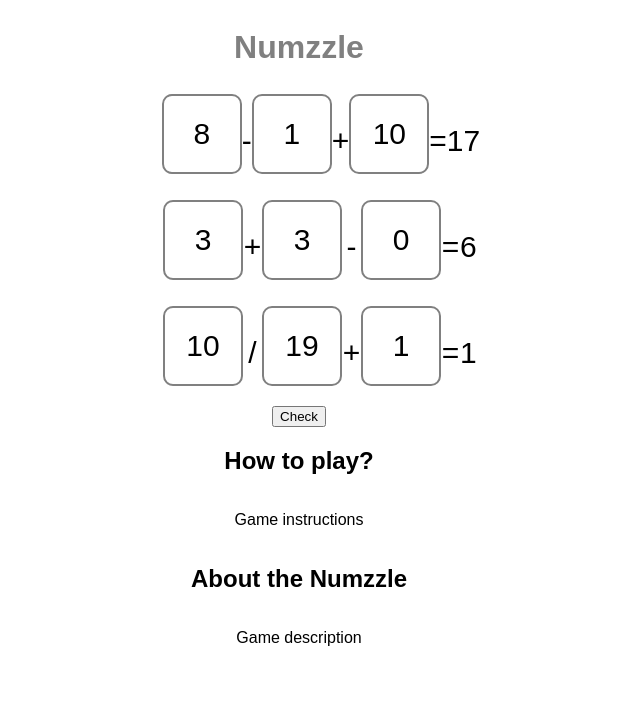
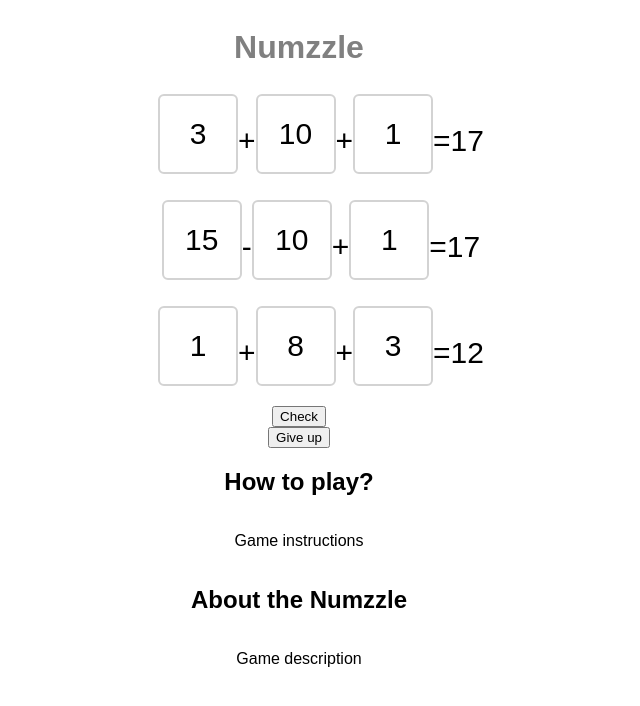
Before and after one commit to StanoSpodniak/numzzle_3, a React (Vite) app: page / in a window 1280 px wide. Shown: the top 706 px of the page, without its empty margins (341-981 px from the left). Built offline with nearby package versions, Linux system fonts and the light colour scheme.

Commit message:
Added new functionalities

```diff
--- a/src/components/Game.module.css
+++ b/src/components/Game.module.css
@@ -27,20 +27,30 @@
     font-size: 30px;
 }
 
-.numberButton.selected {
-    border: 2px solid black;
-    color: black;
-    font-weight: 600;
-}
-
-.numberButton {
+.button {
     display: flex;
     align-items: center;
     justify-content: center;
     width: 80px;
     height: 80px;
     background-color: white;
-    border: 2px solid grey;
-    border-radius: 10px;
+    border: 2px solid lightgrey;
+    border-radius: 6px;
     font-size: 30px;
 }
+
+.green {
+    color: #00ff00;
+    border: 2px solid #00ff00;
+}
+
+.red {
+    color: #ff0000;
+    border: 2px solid #ff0000;
+}
+
+.black {
+    color: black;
+    border: 2px solid black;
+    font-weight: 600;
+}
--- a/src/components/Game.tsx
+++ b/src/components/Game.tsx
@@ -4,8 +4,8 @@ import { getMathProblem, shuffleArray } from "./utils/ProblemGenerator";
 
 //check Dev.to
 //https://kadam.net/en/webmaster - ads
-//add functionality check if solution is correct - handle check
 //add give up functionality
+//add new game functionality give up button will change to new game button
 
 function Game() {
     const [problems, setProblems] = useState<
@@ -19,8 +19,84 @@ function Game() {
         }>
     >([]);
     const [allNumbers, setAllNumbers] = useState<number[]>([]);
+    const [selectedIndex, setSelectedIndex] = useState<number | null>(null);
 
-    const [selectedIndex, setSelectedIndex] = useState<number | null>(null);
+    const [buttons, setButtons] = useState([
+        {
+            id: 1,
+            status: "neutral" as
+                | "correct"
+                | "incorrect"
+                | "neutral"
+                | "clicked",
+        },
+        {
+            id: 2,
+            status: "neutral" as
+                | "correct"
+                | "incorrect"
+                | "neutral"
+                | "clicked",
+        },
+        {
+            id: 3,
+            status: "neutral" as
+                | "correct"
+                | "incorrect"
+                | "neutral"
+                | "clicked",
+        },
+        {
+            id: 4,
+            status: "neutral" as
+                | "correct"
+                | "incorrect"
+                | "neutral"
+                | "clicked",
+        },
+        {
+            id: 5,
+            status: "neutral" as
+                | "correct"
+                | "incorrect"
+                | "neutral"
+                | "clicked",
+        },
+        {
+            id: 6,
+            status: "neutral" as
+                | "correct"
+                | "incorrect"
+                | "neutral"
+                | "clicked",
+        },
+        {
+            id: 7,
+            status: "neutral" as
+                | "correct"
+                | "incorrect"
+                | "neutral"
+                | "clicked",
+        },
+        {
+            id: 8,
+            status: "neutral" as
+                | "correct"
+                | "incorrect"
+                | "neutral"
+                | "clicked",
+        },
+        {
+            id: 9,
+            status: "neutral" as
+                | "correct"
+                | "incorrect"
+                | "neutral"
+                | "clicked",
+        },
+    ]);
+
+    const [isSolutionVisible, setIsSolutionVisible] = useState(false);
 
     // Generate random math problem when the component is mounted
     useEffect(() => {
@@ -53,20 +129,38 @@ function Game() {
         if (selectedIndex === null) {
             // If no number is selected, set the first one as selected
             setSelectedIndex(index);
+
+            // Highlight selected number
+            const newButtons = [...buttons];
+            newButtons[index].status = "clicked";
+            setButtons(newButtons);
         } else {
             // Swap the numbers when two indices are selected
             const newNumbers = [...allNumbers];
             const temp = newNumbers[selectedIndex];
             newNumbers[selectedIndex] = newNumbers[index];
             newNumbers[index] = temp;
+
+            // Highlight second selected number
+            const newButtons = [...buttons];
+            newButtons[index].status = "clicked";
+            setButtons(newButtons);
+
             setAllNumbers(newNumbers);
             setSelectedIndex(null); // Reset selected index after swap
+
+            // Undo selected number highlight
+            const resetButtons = [...buttons];
+            setTimeout(() => {
+                resetButtons.forEach((button) => {
+                    button.status = "neutral";
+                });
+                setButtons(resetButtons);
+            }, 250);
         }
     };
 
     const handleCheck = () => {
-        let correct = true;
-
         const firstSolution = problems[0].result;
         const firstResult = eval(
             allNumbers[0] +
@@ -85,7 +179,7 @@ function Game() {
                 allNumbers[5]
         );
 
-        const thirdSolution = problems[1].result;
+        const thirdSolution = problems[2].result;
         const thirdResult = eval(
             allNumbers[6] +
                 problems[2].operator1 +
@@ -94,21 +188,60 @@ function Game() {
                 allNumbers[8]
         );
 
-        if (
-            firstResult === firstSolution ||
-            secondResult === secondSolution ||
-            thirdResult === thirdSolution
-        ) {
-            correct = true;
+        const newButtons = [...buttons];
+
+        if (firstResult === firstSolution) {
+            newButtons[0].status = "correct";
+            newButtons[1].status = "correct";
+            newButtons[2].status = "correct";
         } else {
-            correct = false;
+            newButtons[0].status = "incorrect";
+            newButtons[1].status = "incorrect";
+            newButtons[2].status = "incorrect";
         }
 
-        if (correct) {
-            console.log(correct);
+        if (secondResult === secondSolution) {
+            newButtons[3].status = "correct";
+            newButtons[4].status = "correct";
+            newButtons[5].status = "correct";
         } else {
-            console.log(correct);
+            newButtons[3].status = "incorrect";
+            newButtons[4].status = "incorrect";
+            newButtons[5].status = "incorrect";
         }
+
+        if (thirdResult === thirdSolution) {
+            newButtons[6].status = "correct";
+            newButtons[7].status = "correct";
+            newButtons[8].status = "correct";
+        } else {
+            newButtons[6].status = "incorrect";
+            newButtons[7].status = "incorrect";
+            newButtons[8].status = "incorrect";
+        }
+
+        setButtons(newButtons);
+
+        setTimeout(() => {
+            const resetButtons = [...newButtons];
+            resetButtons.forEach((button) => {
+                button.status = "neutral";
+            });
+            setButtons(resetButtons);
+        }, 1000);
+    };
+
+    const getButtonClass = (
+        status: "correct" | "incorrect" | "neutral" | "clicked"
+    ) => {
+        if (status === "correct") return `${styles.button} ${styles.green}`;
+        if (status === "incorrect") return `${styles.button} ${styles.red}`;
+        if (status === "clicked") return `${styles.button} ${styles.black}`;
+        return `${styles.button} ${styles.gray}`;
+    };
+
+    const handleGiveUp = () => {
+        setIsSolutionVisible(true);
     };
 
     return (
@@ -117,9 +250,7 @@ function Game() {
             <div className={styles.grid}>
                 <button
                     key={0}
-                    className={`${styles.numberButton} ${
-                        selectedIndex === 0 ? styles.selected : ""
-                    }`}
+                    className={getButtonClass(buttons[0].status)}
                     onClick={() => handleClick(0)}
                 >
                     <p className={styles.buttonText}>{allNumbers[0]}</p>
@@ -129,9 +260,7 @@ function Game() {
                 </p>
                 <button
                     key={1}
-                    className={`${styles.numberButton} ${
-                        selectedIndex === 1 ? styles.selected : ""
-                    }`}
+                    className={getButtonClass(buttons[1].status)}
                     onClick={() => handleClick(1)}
                 >
                     <p className={styles.buttonText}>{allNumbers[1]}</p>
@@ -141,9 +270,7 @@ function Game() {
                 </p>
                 <button
                     key={2}
-                    className={`${styles.numberButton} ${
-                        selectedIndex === 2 ? styles.selected : ""
-                    }`}
+                    className={getButtonClass(buttons[2].status)}
                     onClick={() => handleClick(2)}
                 >
                     <p className={styles.buttonText}>{allNumbers[2]}</p>
@@ -154,9 +281,7 @@ function Game() {
             <div className={styles.grid}>
                 <button
                     key={3}
-                    className={`${styles.numberButton} ${
-                        selectedIndex === 3 ? styles.selected : ""
-                    }`}
+                    className={getButtonClass(buttons[3].status)}
                     onClick={() => handleClick(3)}
                 >
                     <p className={styles.buttonText}>{allNumbers[3]}</p>
@@ -166,9 +291,7 @@ function Game() {
                 </p>
                 <button
                     key={4}
-                    className={`${styles.numberButton} ${
-                        selectedIndex === 4 ? styles.selected : ""
-                    }`}
+                    className={getButtonClass(buttons[4].status)}
                     onClick={() => handleClick(4)}
                 >
                     <p className={styles.buttonText}>{allNumbers[4]}</p>
@@ -178,9 +301,7 @@ function Game() {
                 </p>
                 <button
                     key={5}
-                    className={`${styles.numberButton} ${
-                        selectedIndex === 5 ? styles.selected : ""
-                    }`}
+                    className={getButtonClass(buttons[5].status)}
                     onClick={() => handleClick(5)}
                 >
                     <p className={styles.buttonText}>{allNumbers[5]}</p>
@@ -191,9 +312,7 @@ function Game() {
             <div className={styles.grid}>
                 <button
                     key={6}
-                    className={`${styles.numberButton} ${
-                        selectedIndex === 6 ? styles.selected : ""
-                    }`}
+                    className={getButtonClass(buttons[6].status)}
                     onClick={() => handleClick(6)}
                 >
                     <p className={styles.buttonText}>{allNumbers[6]}</p>
@@ -203,9 +322,7 @@ function Game() {
                 </p>
                 <button
                     key={7}
-                    className={`${styles.numberButton} ${
-                        selectedIndex === 7 ? styles.selected : ""
-                    }`}
+                    className={getButtonClass(buttons[7].status)}
                     onClick={() => handleClick(7)}
                 >
                     <p className={styles.buttonText}>{allNumbers[7]}</p>
@@ -215,9 +332,7 @@ function Game() {
                 </p>
                 <button
                     key={8}
-                    className={`${styles.numberButton} ${
-                        selectedIndex === 8 ? styles.selected : ""
-                    }`}
+                    className={getButtonClass(buttons[8].status)}
                     onClick={() => handleClick(8)}
                 >
                     <p className={styles.buttonText}>{allNumbers[8]}</p>
@@ -226,6 +341,22 @@ function Game() {
                 <p className={styles.operator}>{problems?.[2]?.result}</p>
             </div>
             <button onClick={() => handleCheck()}>Check</button>
+            <button onClick={() => handleGiveUp()}>Give up</button>
+            {isSolutionVisible && (
+                <div className={styles.solutionContainer}>
+                    <button>Show solution</button>
+                    <button>Back</button>
+                    {problems.map((problem, index) => (
+                        <div key={index}>
+                            <p>
+                                {problem.num1} {problem.operator1}{" "}
+                                {problem.num2} {problem.operator2}{" "}
+                                {problem.num3} = {problem.result}
+                            </p>
+                        </div>
+                    ))}
+                </div>
+            )}
             <h2>How to play?</h2>
             <p>Game instructions</p>
             <h2>About the Numzzle</h2>
--- a/src/components/utils/ProblemGenerator.ts
+++ b/src/components/utils/ProblemGenerator.ts
@@ -7,10 +7,16 @@ export const getMathProblem = (): {
     result: number;
 } => {
     const operators1 = ["+", "-", "*", "/"];
-    const operators2 = ["+", "-", "*"];
+    const operators2 = ["+", "-"];
 
     const operator1 = operators1[Math.floor(Math.random() * operators1.length)];
-    const operator2 = operators2[Math.floor(Math.random() * operators2.length)];
+    let operator2 = "+";
+
+    if (operator1 === "*" || operator1 === "/") {
+        operator2 = operators2[Math.floor(Math.random() * operators2.length)];
+    } else {
+        operator2 = operators1[Math.floor(Math.random() * operators2.length)];
+    }
 
     const num1 = Math.floor(Math.random() * 21);
     const num2 = Math.floor(Math.random() * 21);
```
